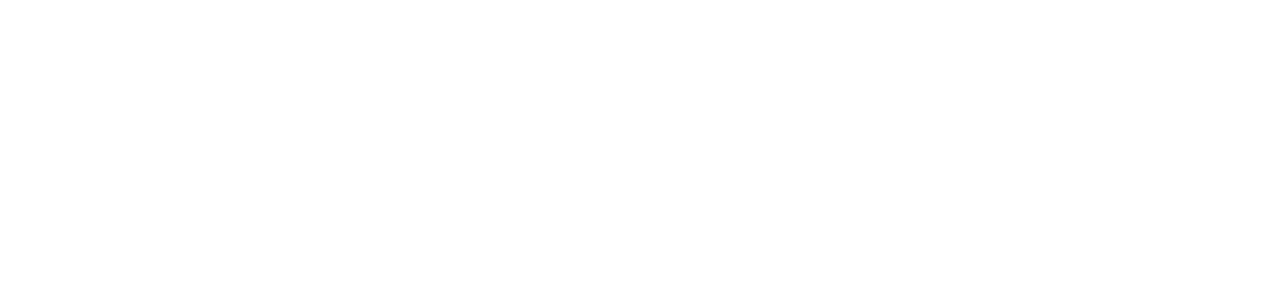
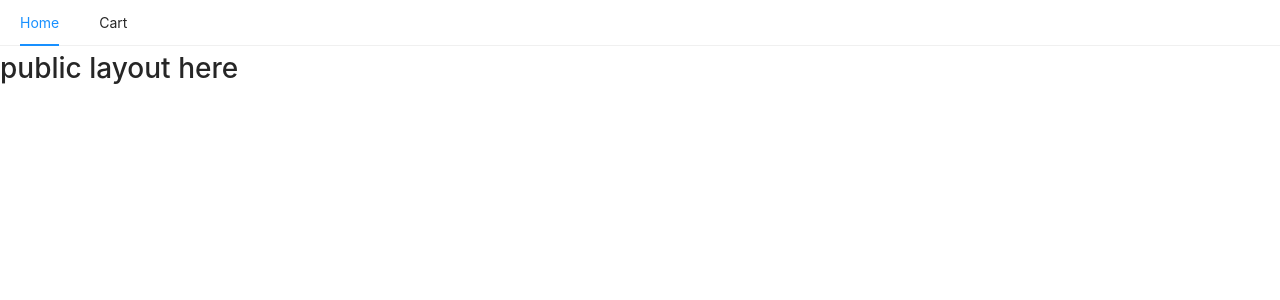
Before and after one commit to xtiandanos/green-flame, a React (Create React App) app: page / in a window 1280 px wide. Shown: the top 300 px of the page. Built offline with nearby package versions, Linux system fonts and the light colour scheme.

Commit message:
added routes settings for public pages layouts

```diff
--- a/src/app/routes/index.tsx
+++ b/src/app/routes/index.tsx
@@ -1,26 +1,25 @@
 import React from 'react';
 import { Switch, Route } from 'react-router-dom';
 
-import Loadable from 'react-loadable';
+import PublicRoutes from './public';
 
-function Loading() {
-  return <div>Loading...</div>;
+function RouteWithSubRoutes(route: any) {
+  return (
+    <Route
+      path={route.path}
+      render={props => (
+        // pass the sub-routes down to keep nesting
+        <route.component {...props} routes={route.routes} />
+      )}
+    />
+  );
 }
-
-const HomePageLoader = Loadable({
-  loader: () => import('../views/pages/public/home'),
-  loading: Loading,
-});
-
-const CartPageLoader = Loadable({
-  loader: () => import('../views/pages/public/cart'),
-  loading: Loading,
-});
 
 const Routes = () => (
   <Switch>
-    <Route exact path="/welcome" component={HomePageLoader} />
-    <Route exact path="/cart" component={CartPageLoader} />
+    {
+      PublicRoutes.map((route: any, i: number) => <RouteWithSubRoutes key={i} {...route} />)
+    }
   </Switch>
 );
 
--- /dev/null
+++ b/src/app/routes/public.tsx
@@ -0,0 +1,22 @@
+import HomePage from '../views/pages/public/home';
+import CartPage from '../views/pages/public/cart';
+import PublicLayout from '../views/layouts/public';
+
+const PublicRoutes = [
+  {
+    path: "/",
+    component: PublicLayout,
+    routes: [
+      {
+        path: "/welcome",
+        component: HomePage
+      },
+      {
+        path: "/cart",
+        component: CartPage,
+      }
+    ]
+  }
+];
+
+export default PublicRoutes;
--- a/src/app/views/layouts/public.tsx
+++ /dev/null
@@ -1 +0,0 @@
-import React from 'react';
--- /dev/null
+++ b/src/app/views/layouts/public/index.tsx
@@ -0,0 +1,36 @@
+import React from 'react';
+import { Switch, Route } from 'react-router-dom';
+
+import MenuNav from './menu';
+
+type localProps = {
+  routes: Array<{
+    path: 'string';
+    component: any;
+  }>;
+}
+
+const PublicLayout = (props: localProps) => {
+
+  return (
+    <div id="public-main">
+      <MenuNav />
+      <h1>public layout here</h1>
+      {
+        <Switch>
+          {
+            props.routes && props.routes.map((route: any) => {
+              console.log('here, i am')
+              return (<Route
+                path={route.path}
+                render={props => (<route.component {...props} routes={route.routes} />)}
+              />)
+            })
+          }
+        </Switch>
+      }
+    </div>
+  );
+}
+
+export default PublicLayout;
--- /dev/null
+++ b/src/app/views/layouts/public/menu.tsx
@@ -0,0 +1,31 @@
+import React, { Component } from 'react';
+import { Menu } from 'antd';
+import { Link } from 'react-router-dom';
+
+class MenuNav extends Component<{}, {}> {
+  state = {
+    current: 'mail',
+  };
+
+  handleClick = (e: any) => {
+    this.setState({
+      current: e.key,
+    });
+  };
+
+  render() {
+    return (
+      <Menu onClick={this.handleClick} selectedKeys={[this.state.current]} mode="horizontal">
+        <Menu.Item key="welcome">
+          <Link to="/welcome">Home</Link>
+        </Menu.Item>
+        <Menu.Item key="cart">
+          <Link to="/cart">Cart</Link>
+        </Menu.Item>
+      </Menu>
+    )
+  }
+
+}
+
+export default MenuNav;
--- a/src/app/views/pages/public/home.tsx
+++ b/src/app/views/pages/public/home.tsx
@@ -1,30 +1,11 @@
 import React, { Component } from 'react';
-import { Menu } from 'antd';
-import { Link } from 'react-router-dom';
 
 class HomePage extends Component<{}, {}> {
-  state = {
-    current: 'mail',
-  };
-
-  handleClick = (e: any) => {
-    console.log('click ', e);
-    this.setState({
-      current: e.key,
-    });
-  };
 
   render() {
 
     return (
-      <Menu onClick={this.handleClick} selectedKeys={[this.state.current]} mode="horizontal">
-        <Menu.Item key="mail">
-          <Link to="/welcome">Home</Link>
-        </Menu.Item>
-        <Menu.Item key="alipay">
-          <Link to="/cart">Cart</Link>
-        </Menu.Item>
-      </Menu>
+      <h1>This is the Home Page</h1>
     );
   }
 
--- a/tsconfig.json
+++ b/tsconfig.json
@@ -10,7 +10,7 @@
     "skipLibCheck": true,
     "esModuleInterop": true,
     "allowSyntheticDefaultImports": true,
-    "strict": true,
+    "strict": false,
     "forceConsistentCasingInFileNames": true,
     "module": "esnext",
     "moduleResolution": "node",
```
